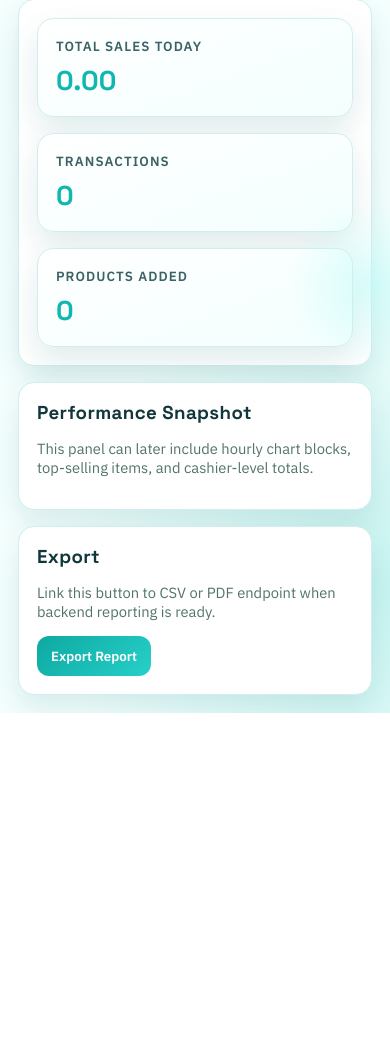
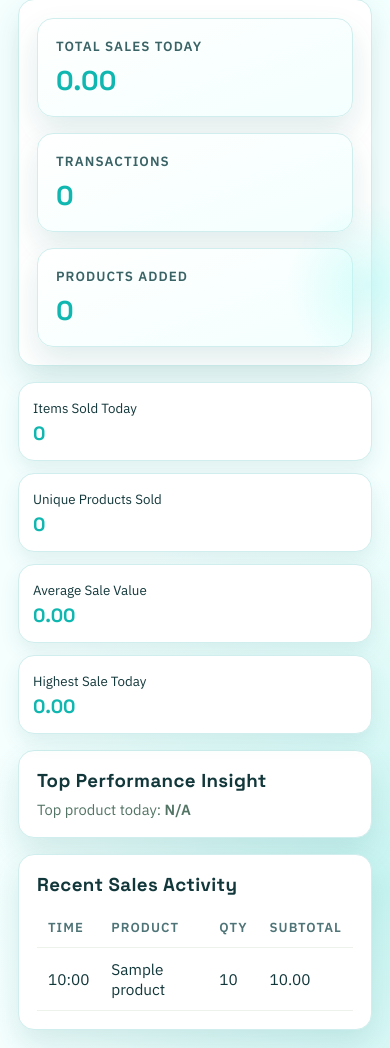
Before and after one commit to Tagoole/JamboSpherePOS, a Django app: page /reports/daily/ in a window 390 px wide; the page is wider, and only the part inside the window is pictured. Shown: the part 529-1577 px from the top of that part. Before the commit the page ends 1242 px from the top of that part, so only its background shows below. Run offline with Django 5.2, Linux system fonts and the light colour scheme; tables that the repository leaves empty hold one stand-in row (values such as "Sample post"); some libraries are stand-ins or nearby versions.

```diff
--- a/point_of_sale/urls.py
+++ b/point_of_sale/urls.py
@@ -11,15 +11,18 @@ urlpatterns = [
 	path("products/", views.products_page, name="products"),
 	path("products/add/", views.product_create, name="product-create"),
 	path("products/<int:product_id>/", views.product_detail, name="product-detail"),
+	path("products/<int:product_id>/edit/", views.product_edit_page, name="product-edit-page"),
 	path("products/<int:product_id>/update/", views.product_update, name="product-update"),
 	path("products/<int:product_id>/delete/", views.product_delete, name="product-delete"),
 	path("sales/", views.sales_page, name="sales"),
 	path("sales/record/", views.sale_create, name="sale-create"),
 	path("sales/<int:sale_id>/", views.sale_detail, name="sale-detail"),
-	path("sales/<int:sale_id>/update/", views.sale_update, name="sale-update"),
 	path("sales/<int:sale_id>/delete/", views.sale_delete, name="sale-delete"),
 	path("reports/daily/", views.reports_daily_page, name="reports-daily"),
 	path("partials/products-list/", views.partial_products_list, name="partials-products-list"),
+	path("partials/recent-products-list/", views.partial_recent_products_list, name="partials-recent-products-list"),
 	path("partials/sales-list/", views.partial_sales_list, name="partials-sales-list"),
+	path("partials/recent-sales-list/", views.partial_recent_sales_list, name="partials-recent-sales-list"),
 	path("partials/today-totals/", views.partial_today_totals, name="partials-today-totals"),
+	path("partials/daily-summary-details/", views.partial_daily_summary_details, name="partials-daily-summary-details"),
 ]
--- a/point_of_sale/views.py
+++ b/point_of_sale/views.py
@@ -20,6 +20,37 @@ def _totals_context() -> dict:
 		"total_sales_today": _as_money(total_sales),
 		"transactions_today": today_sales.count(),
 		"products_added_today": Product.objects.filter(created_at__date=today).count(),
+	}
+
+
+def _daily_summary_context() -> dict:
+	today = timezone.localdate()
+	today_sales = Sale.objects.filter(sale_date__date=today).order_by("-sale_date")
+	today_items = SaleItem.objects.filter(sale__sale_date__date=today).select_related("product", "sale")
+
+	total_sales = today_sales.aggregate(total=Sum("total_amount"))["total"] or 0
+	transactions = today_sales.count()
+	total_items = today_items.aggregate(total=Sum("quantity"))["total"] or 0
+	unique_products = today_items.values("product_id").distinct().count()
+	average_ticket = (total_sales / transactions) if transactions else 0
+	highest_sale = today_sales.order_by("-total_amount").first()
+	top_product = (
+		today_items.values("product__name")
+		.annotate(total_qty=Sum("quantity"))
+		.order_by("-total_qty")
+		.first()
+	)
+
+	return {
+		"total_sales_today": _as_money(total_sales),
+		"transactions_today": transactions,
+		"products_added_today": Product.objects.filter(created_at__date=today).count(),
+		"total_items_sold_today": total_items,
+		"unique_products_sold_today": unique_products,
+		"avg_sale_value_today": _as_money(average_ticket),
+		"highest_sale_today": _as_money(highest_sale.total_amount) if highest_sale else "0.00",
+		"top_product_today": top_product["product__name"] if top_product else "N/A",
+		"recent_sales": _sales_rows(limit=8),
 	}
 
 
@@ -87,7 +118,7 @@ def sales_page(request):
 
 @require_GET
 def reports_daily_page(request):
-	return render(request, "pos/reports_daily.html", _totals_context())
+	return render(request, "pos/reports_daily.html", _daily_summary_context())
 
 
 @require_GET
@@ -96,13 +127,28 @@ def partial_products_list(request):
 
 
 @require_GET
+def partial_recent_products_list(request):
+	return render(request, "pos/partials/product_row_dashboard.html", {"products": Product.objects.order_by("-created_at")[:5]})
+
+
+@require_GET
 def partial_sales_list(request):
 	return render(request, "pos/partials/sale_row.html", {"sales": _sales_rows()})
 
 
 @require_GET
+def partial_recent_sales_list(request):
+	return render(request, "pos/partials/sale_row_dashboard.html", {"sales": _sales_rows(limit=5)})
+
+
+@require_GET
 def partial_today_totals(request):
 	return render(request, "pos/partials/today_totals.html", _totals_context())
+
+
+@require_GET
+def partial_daily_summary_details(request):
+	return render(request, "pos/partials/daily_summary_detail.html", _daily_summary_context())
 
 
 @require_POST
@@ -135,6 +181,26 @@ def product_detail(request, product_id: int):
 			"created_at": timezone.localtime(product.created_at).isoformat(),
 		}
 	)
+
+
+@require_http_methods(["GET", "POST"])
+def product_edit_page(request, product_id: int):
+	product = get_object_or_404(Product, pk=product_id)
+	if request.method == "POST":
+		form_data = request.POST.copy()
+		if "product_name" in form_data:
+			form_data["name"] = form_data.get("product_name")
+		if "product_price" in form_data:
+			form_data["price"] = form_data.get("product_price")
+
+		form = ProductForm(form_data, instance=product)
+		if form.is_valid():
+			form.save()
+			return redirect("products")
+	else:
+		form = ProductForm(instance=product)
+
+	return render(request, "pos/product_edit.html", {"form": form, "product": product})
 
 
 @require_POST
@@ -217,38 +283,6 @@ def sale_detail(request, sale_id: int):
 
 
 @require_POST
-def sale_update(request, sale_id: int):
-	sale = get_object_or_404(Sale, pk=sale_id)
-	item = sale.items.select_related("product").first()
-	if not item:
-		return JsonResponse({"error": "Sale item not found"}, status=404)
-
-	product_id = request.POST.get("sale_product") or item.product_id
-	quantity = request.POST.get("sale_quantity") or item.quantity
-
-	form = SaleRecordForm(
-		{
-			"product": product_id,
-			"quantity": quantity,
-			"total_amount": request.POST.get("sale_amount") or None,
-		}
-	)
-	if not form.is_valid():
-		return HttpResponseBadRequest("Invalid sale update data.")
-
-	item.product = form.cleaned_data["product"]
-	item.quantity = form.cleaned_data["quantity"]
-	item.unit_price = item.product.price
-	item.subtotal = item.unit_price * item.quantity
-	item.save()
-	sale.update_total()
-
-	if request.headers.get("HX-Request") == "true":
-		return render(request, "pos/partials/sale_row.html", {"sales": _sales_rows()})
-	return redirect("sales")
-
-
-@require_POST
 def sale_delete(request, sale_id: int):
 	sale = get_object_or_404(Sale, pk=sale_id)
 	sale.delete()
--- a/templates/base.html
+++ b/templates/base.html
@@ -159,6 +159,16 @@
       gap: 16px;
     }
 
+    .dashboard-metrics {
+      gap: 24px;
+      margin-bottom: 24px;
+    }
+
+    .dashboard-panels {
+      gap: 24px;
+      margin-top: 8px;
+    }
+
     .grid-2 {
       grid-template-columns: repeat(2, minmax(0, 1fr));
     }
@@ -286,6 +296,44 @@
       display: inline-block;
       background: #e5fbf9;
       color: #0f6f73;
+    }
+
+    .actions {
+      display: flex;
+      gap: 8px;
+      align-items: center;
+      flex-wrap: wrap;
+    }
+
+    .btn-link {
+      display: inline-block;
+      padding: 7px 10px;
+      border-radius: 10px;
+      font-size: 0.84rem;
+      border: 1px solid var(--border);
+      background: #eefbfb;
+      color: #0f666b;
+      font-weight: 600;
+    }
+
+    .summary-mini {
+      display: grid;
+      grid-template-columns: repeat(4, minmax(0, 1fr));
+      gap: 12px;
+      margin-top: 16px;
+    }
+
+    .summary-mini .card {
+      padding: 14px;
+      box-shadow: 0 8px 20px rgba(10, 96, 102, 0.09);
+    }
+
+    .summary-mini strong {
+      display: block;
+      font-size: 1.2rem;
+      margin-top: 4px;
+      color: var(--brand);
+      font-family: "Space Grotesk", sans-serif;
     }
 
     .auth-wrap {
@@ -457,6 +505,10 @@
         grid-template-columns: 1fr;
       }
 
+      .summary-mini {
+        grid-template-columns: 1fr;
+      }
+
       .page-header {
         align-items: flex-start;
         flex-direction: column;
--- /dev/null
+++ b/templates/pos/partials/daily_summary_detail.html
@@ -0,0 +1,55 @@
+<div class="summary-mini">
+  <article class="card">
+    <small>Items Sold Today</small>
+    <strong>{{ total_items_sold_today }}</strong>
+  </article>
+  <article class="card">
+    <small>Unique Products Sold</small>
+    <strong>{{ unique_products_sold_today }}</strong>
+  </article>
+  <article class="card">
+    <small>Average Sale Value</small>
+    <strong>{{ avg_sale_value_today }}</strong>
+  </article>
+  <article class="card">
+    <small>Highest Sale Today</small>
+    <strong>{{ highest_sale_today }}</strong>
+  </article>
+</div>
+
+<section class="card" style="margin-top: 16px;">
+  <h3 style="margin-bottom: 8px;">Top Performance Insight</h3>
+  <p class="muted" style="margin: 0;">Top product today: <strong>{{ top_product_today }}</strong></p>
+</section>
+
+<section class="card" style="margin-top: 16px;">
+  <h3 style="margin-bottom: 12px;">Recent Sales Activity</h3>
+  <div style="overflow-x: auto;">
+    <table>
+      <thead>
+        <tr>
+          <th>Time</th>
+          <th>Product</th>
+          <th>Qty</th>
+          <th>Subtotal</th>
+        </tr>
+      </thead>
+      <tbody>
+        {% for sale in recent_sales %}
+        <tr>
+          <td>{{ sale.created_at_display }}</td>
+          <td>{{ sale.product_name }}</td>
+          <td>{{ sale.quantity }}</td>
+          <td>{{ sale.total_amount }}</td>
+        </tr>
+        {% empty %}
+        <tr>
+          <td colspan="4">
+            <div class="empty">No sales recorded yet for today.</div>
+          </td>
+        </tr>
+        {% endfor %}
+      </tbody>
+    </table>
+  </div>
+</section>
--- a/templates/pos/reports_daily.html
+++ b/templates/pos/reports_daily.html
@@ -37,16 +37,14 @@
       {% include "pos/partials/today_totals.html" %}
     </section>
 
-    <section class="grid grid-2" style="margin-top: 16px;">
-      <article class="card">
-        <h3 style="margin-bottom: 8px;">Performance Snapshot</h3>
-        <p class="muted">This panel can later include hourly chart blocks, top-selling items, and cashier-level totals.</p>
-      </article>
-      <article class="card">
-        <h3 style="margin-bottom: 8px;">Export</h3>
-        <p class="muted">Link this button to CSV or PDF endpoint when backend reporting is ready.</p>
-        <button class="btn btn-primary" type="button">Export Report</button>
-      </article>
+    <section
+      id="daily-details-panel"
+      hx-get="/partials/daily-summary-details/"
+      hx-trigger="load, every 15s"
+      hx-swap="innerHTML"
+      style="margin-top: 16px;"
+    >
+      {% include "pos/partials/daily_summary_detail.html" %}
     </section>
   </main>
 </div>
--- a/templates/pos/sales.html
+++ b/templates/pos/sales.html
@@ -78,6 +78,7 @@
               <th>Item</th>
               <th>Qty</th>
               <th>Amount</th>
+              <th>Actions</th>
             </tr>
           </thead>
           <tbody
```
Also changed, not shown: templates/pos/dashboard.html (+6 -6 lines), templates/pos/partials/product_row.html (+18 -1 lines), templates/pos/partials/product_row_dashboard.html (added, +13 -0 lines), templates/pos/partials/sale_row.html (+15 -1 lines), templates/pos/partials/sale_row_dashboard.html (added, +14 -0 lines), templates/pos/product_edit.html (added, +50 -0 lines), templates/pos/products.html (+2 -9 lines), point_of_sale/migrations/0001_initial.py (added).
